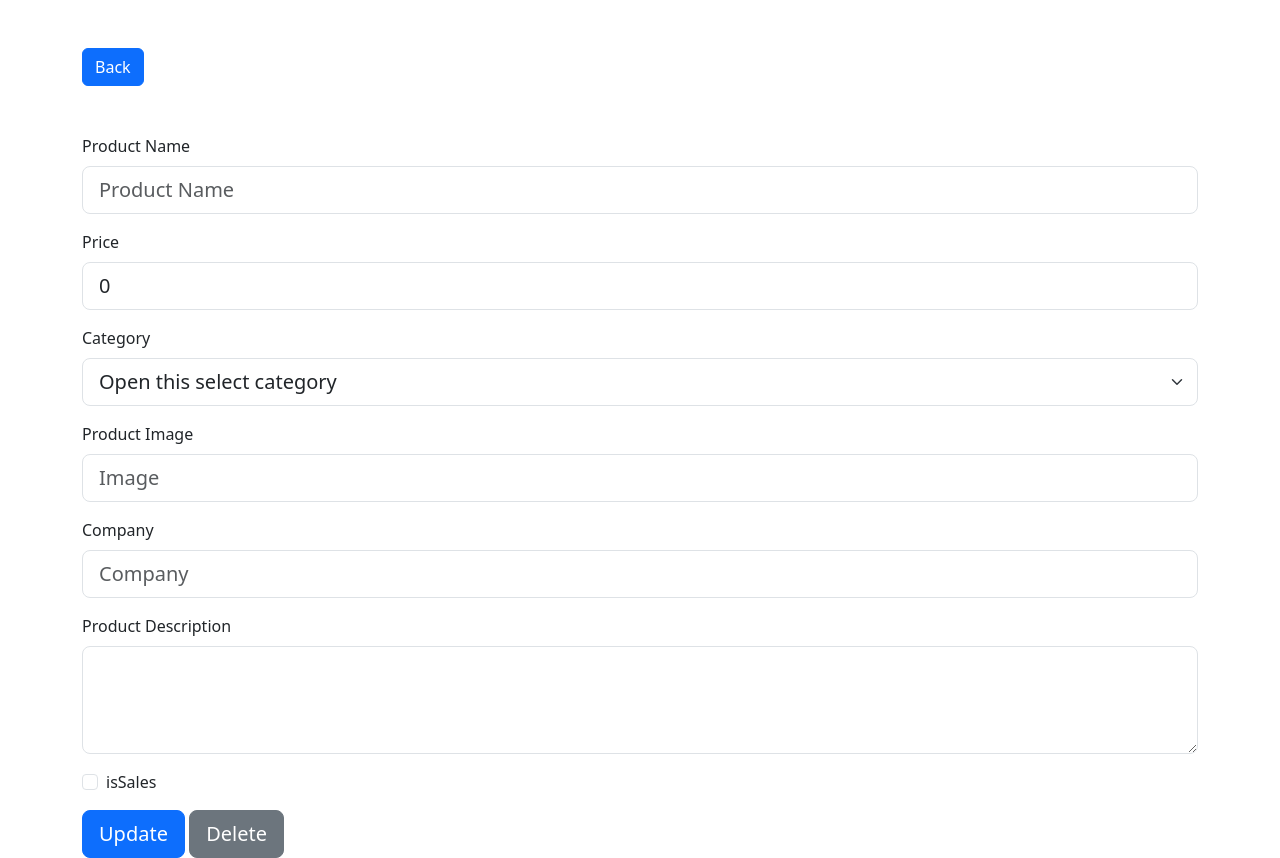
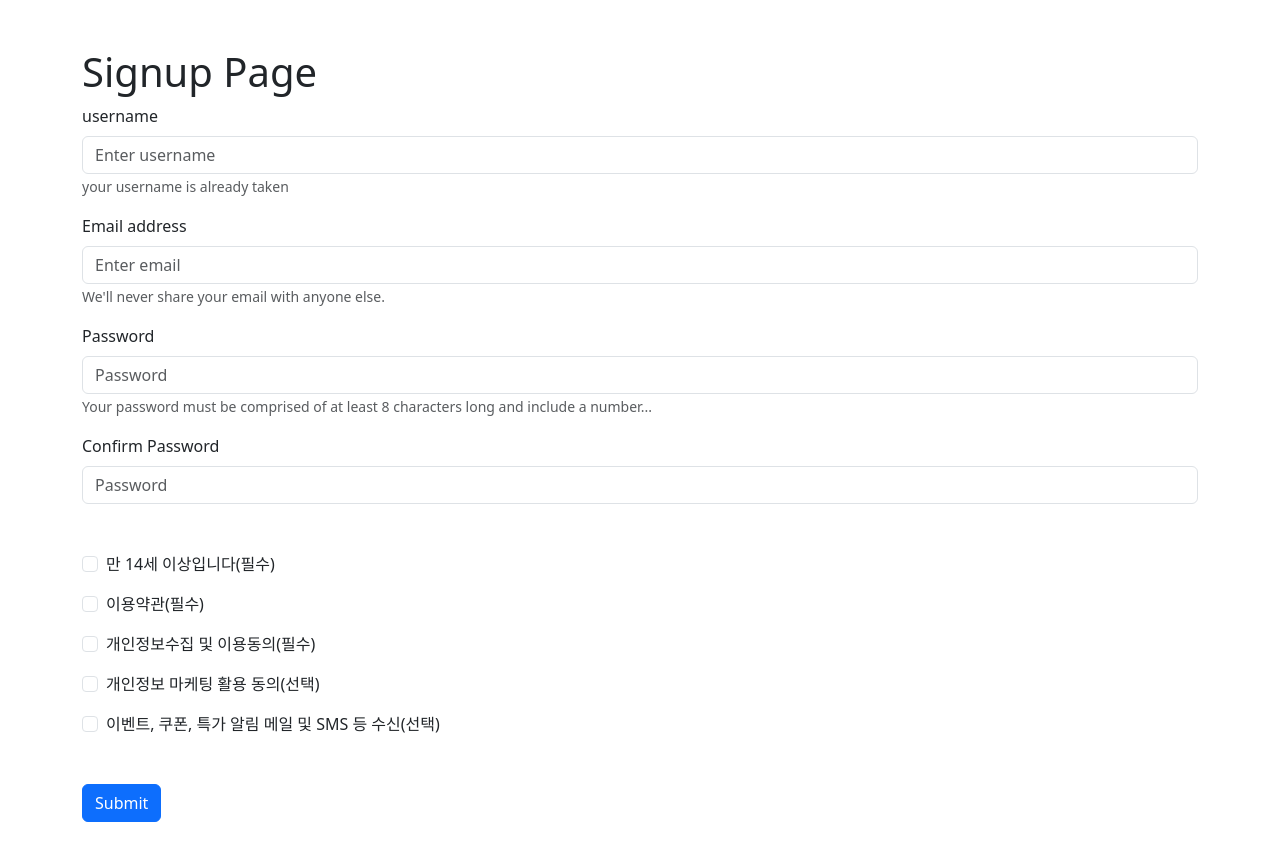
Before and after one commit to sangwon432/ecommerce_front, a React (Create React App) app: page /signup in a window 1280 px wide. After the commit the page ends 822 px from the top, so only its background shows below. Built offline with nearby package versions, Linux system fonts and the light colour scheme; no server answers.

Commit message:
signup page 와 기능 생성

```diff
--- a/src/App.js
+++ b/src/App.js
@@ -1,8 +1,9 @@
 import React from 'react';
 import ProductList from "./pages/ProductList";
 import {BrowserRouter, Route, Routes} from "react-router-dom";
-import ProductDetail from "./pages/ProductDetail";
 import ProductCreate from "./pages/ProductCreate";
+import Login from "./pages/Login";
+import Signup from "./pages/Signup";
 
 const App = () => {
     return (
@@ -12,6 +13,8 @@ const App = () => {
                     <Route path="/" element={<ProductList/>}/>
                     <Route path={"/:id"} element={<ProductCreate/>}/>
                     <Route path={"/create"} element={<ProductCreate/>}/>
+                    <Route path={"/login"} element={<Login/>}/>
+                    <Route path={"/signup"} element={<Signup/>}/>
                 </Routes>
             </BrowserRouter>
         </div>
--- /dev/null
+++ b/src/pages/Login.js
@@ -0,0 +1,11 @@
+import React from 'react';
+
+const Login = () => {
+    return (
+        <div>
+            <h1>Login Page</h1>
+        </div>
+    );
+};
+
+export default Login;
--- a/src/pages/ProductDetail.js
+++ /dev/null
@@ -1,38 +0,0 @@
-import React, {useEffect, useState} from 'react';
-import {useNavigate, useParams} from "react-router-dom";
-import axios from "axios";
-import {Button, Container} from "react-bootstrap";
-
-const ProductDetail = () => {
-
-    const params = useParams();
-    const navigate = useNavigate()
-
-    // 데이터 담을 그릇 생성
-    const [product, setProduct] = useState({})
-
-    // 데이터 가져오는 함수
-    const getProduct = async () => {
-        try {
-            const {data, status} = await axios.get(`http://localhost:8000/api/product/${params.id}`)
-            setProduct(data.data)
-        } catch (err) {
-            console.log(err)
-        }
-    }
-
-    useEffect(() => {
-        getProduct()
-    }, []);
-
-    return (
-        <Container>
-            <Button variant="secondary" onClick={() => navigate(-1)}>Back</Button>{' '}
-            <br />
-            <h1>{product.name}</h1>
-            <h3>{product.desc}</h3>
-        </Container>
-    );
-};
-
-export default ProductDetail;
--- /dev/null
+++ b/src/pages/Signup.js
@@ -0,0 +1,157 @@
+import React, {useState} from 'react';
+import {Button, Container, Form, Row} from "react-bootstrap";
+import axios from "axios";
+
+const Signup = () => {
+
+    const [username, setUsername] = useState("")
+    const [email, setEmail] = useState("")
+    const [password, setPassword] = useState("")
+    const [confirmPW, setConfirmPW] = useState("")
+
+    // const [emailBtnActive, setEmailBtnActive] = useState(false)
+
+    const [over14, setOver14] = useState(false)
+    const [agreeOfTerms, setAgreeOfTerms] = useState(false)
+    const [agreeOfPersonalInfo, setAgreeOfPersonalInfo] = useState(false)
+    const [agreeOfMarketing, setAgreeOfMarketing] = useState(false)
+    const [agreeOfEvent, setAgreeOfEvent] = useState(false)
+
+    const submitHandler = async (e) => {
+        e.preventDefault()
+        const userInput = {
+            username, email, password
+        }
+
+        if (password !== confirmPW) {
+            alert("password do not match")
+            return;
+        }
+
+        if (over14 === false || agreeOfTerms === false || agreeOfPersonalInfo === false) {
+            alert("please check agree")
+            return
+        }
+
+        try {
+            const {data, status} = await axios.post("http://localhost:8000/api/auth/signup", userInput)
+
+            if (status === 201) {
+                alert("signup success")
+            }
+        } catch (err) {
+            console.log(err.message)
+        }
+
+
+    }
+
+
+
+    return (
+        <Container className={"mt-5"}>
+            <h1>Signup Page</h1>
+            <Row>
+                <Form onSubmit={submitHandler}>
+                    <Form.Group className="mb-3">
+                        <Form.Label>username</Form.Label>
+                        <Form.Control
+                            type="text"
+                            placeholder="Enter username"
+                            value={username}
+                            onChange={(e)=> setUsername(e.target.value)}
+                        />
+                        <Form.Text className="text-muted">
+                            your username is already taken
+                        </Form.Text>
+                    </Form.Group>
+
+                    <Form.Group className="mb-3">
+                        <Form.Label>Email address</Form.Label>
+                        <Form.Control type="email"
+                                      placeholder="Enter email"
+                                      value={email}
+                                      onChange={(e)=> setEmail(e.target.value)}
+                        />
+                        <Form.Text className="text-muted">
+                            We'll never share your email with anyone else.
+                        </Form.Text>
+                    </Form.Group>
+
+                    {/*<div className="d-grid gap-2 mb-3">*/}
+                    {/*    <Button variant="primary" size="lg" disabled>*/}
+                    {/*        이메일 인증하기*/}
+                    {/*    </Button>*/}
+                    {/*</div>*/}
+
+                    {/*{emailBtnActive ? (*/}
+
+                    {/*) : null}*/}
+
+                    <Form.Group className="mb-3">
+                        <Form.Label>Password</Form.Label>
+                        <Form.Control type="password"
+                                      placeholder="Password"
+                                      value={password}
+                                      onChange={(e)=> setPassword(e.target.value)}/>
+                        <Form.Text className={"text-muted"}>
+                            Your password must be comprised of at least 8 characters long and include a number...
+                        </Form.Text>
+                    </Form.Group>
+
+                    <Form.Group className="mb-5">
+                        <Form.Label>Confirm Password</Form.Label>
+                        <Form.Control
+                            type="password"
+                            placeholder="Password"
+                            value={confirmPW}
+                            onChange={(e)=> setConfirmPW(e.target.value)}/>
+                    </Form.Group>
+
+                    <Form.Group className="mb-5">
+                        <Form.Check type="checkbox"
+                                    label="만 14세 이상입니다(필수)"
+                                    className={"mb-3"}
+                                    value={over14}
+                                    onChange={(e)=> setOver14(e.target.value)}
+                        />
+                        <Form.Check
+                            type="checkbox"
+                            label="이용약관(필수)"
+                            className={"mb-3"}
+                            value={agreeOfTerms}
+                            onChange={(e)=> setAgreeOfTerms(e.target.value)}
+                        />
+                        <Form.Check
+                            type="checkbox"
+                            label="개인정보수집 및 이용동의(필수)"
+                            className={"mb-3"}
+                            value={agreeOfPersonalInfo}
+                            onChange={(e)=> setAgreeOfPersonalInfo(e.target.value)}
+                        />
+                        <Form.Check
+                            type="checkbox"
+                            label="개인정보 마케팅 활용 동의(선택)"
+                            className={"mb-3"}
+                            value={agreeOfMarketing}
+                            onChange={(e)=> setAgreeOfMarketing(e.target.value)}
+                        />
+                        <Form.Check
+                            type="checkbox"
+                            label="이벤트, 쿠폰, 특가 알림 메일 및 SMS 등 수신(선택)"
+                            className={"mb-3"}
+                            value={agreeOfEvent}
+                            onChange={(e)=> setAgreeOfEvent(e.target.value)}
+                        />
+                    </Form.Group>
+                    <Button variant="primary" type="submit">
+                        Submit
+                    </Button>
+                </Form>
+
+            </Row>
+        </Container>
+    );
+};
+
+export default Signup;
```
